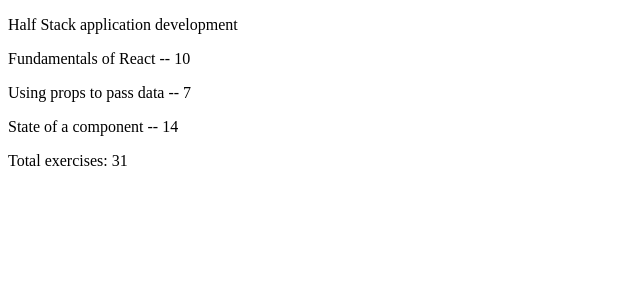
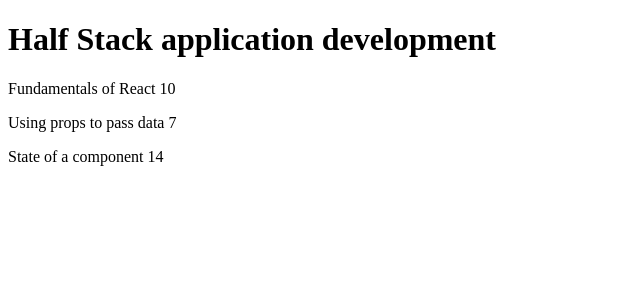
Before and after one commit to dustin4d/FullStackOpen, a React (Vite) app in the folder part1/courseinfo/: page / in a window 1280 px wide. Shown: the top 300 px of the page, without its empty margins (0-640 px from the left). Built offline with nearby package versions, Linux system fonts and the light colour scheme.

Commit message:
Refactor according to 2.1

```diff
--- a/part1/courseinfo/src/App.jsx
+++ b/part1/courseinfo/src/App.jsx
@@ -1,65 +1,56 @@
+// 2.1 Course information
+ const App = () => {
+  const course = {
+    id: 1,
+    name: 'Half Stack application development',
+    parts: [
+      {
+        name: 'Fundamentals of React',
+        exercises: 10,
+        id: 1
+      },
+      {
+        name: 'Using props to pass data',
+        exercises: 7,
+        id: 2
+      },
+      {
+        name: 'State of a component',
+        exercises: 14,
+        id: 3
+      }
+    ]
+  }
+
+  return <Course course={course} />
+}
+
+const Course = (props) => {
+  return (
+    <div>
+      <Header course={props.course}/>
+      <Content course={props.course}/>
+    </div>
+  )
+}
+
 const Header = (props) => {
+  return (
+    <h1>{props.course.name}</h1>
+  )
+}
+
+const Content = (props) => {
   return(
     <div>
-      <p>{props.course}</p>
+      {props.course.parts.map(part => <Part key={part.id} name={part.name} exercise={part.exercises}/>)}
     </div>
   )
 }
 
 const Part = (props) => {
   return (
-    <div>
-      <p>{props.part} -- {props.exercise}</p>
-    </div>
-  )
-}
-
-const Content = (props) => {
-  // Add course part* and exercises* here
-  return (
-    <div>
-      <Part part={props.parts[0].name} exercise={props.parts[0].exercises}/>
-      <Part part={props.parts[1].name} exercise={props.parts[1].exercises}/>
-      <Part part={props.parts[2].name} exercise={props.parts[2].exercises}/>
-    </div>
-  )
-}
-
-const Total = (props) => {
-  return (
-    <div>
-      <p>Total exercises: {props.parts[0].exercises + props.parts[1].exercises + props.parts[2].exercises}</p>
-    </div>
-  )
-}
-
-const App = () => {
-  const course = {
-    name: 'Half Stack application development',
-    parts: [
-      {
-        name: 'Fundamentals of React',
-        exercises: 10,
-      },
-
-      {
-        name: 'Using props to pass data',
-        exercises: 7,
-      },
-
-      {
-        name: 'State of a component',
-        exercises: 14
-      }
-    ]
-  }
-
-  return (
-    <div>
-      <Header course={course.name}/>
-      <Content parts={course.parts}/>
-      <Total parts={course.parts} />
-    </div>
+    <p>{props.name} {props.exercise}</p>
   )
 }
 
```
